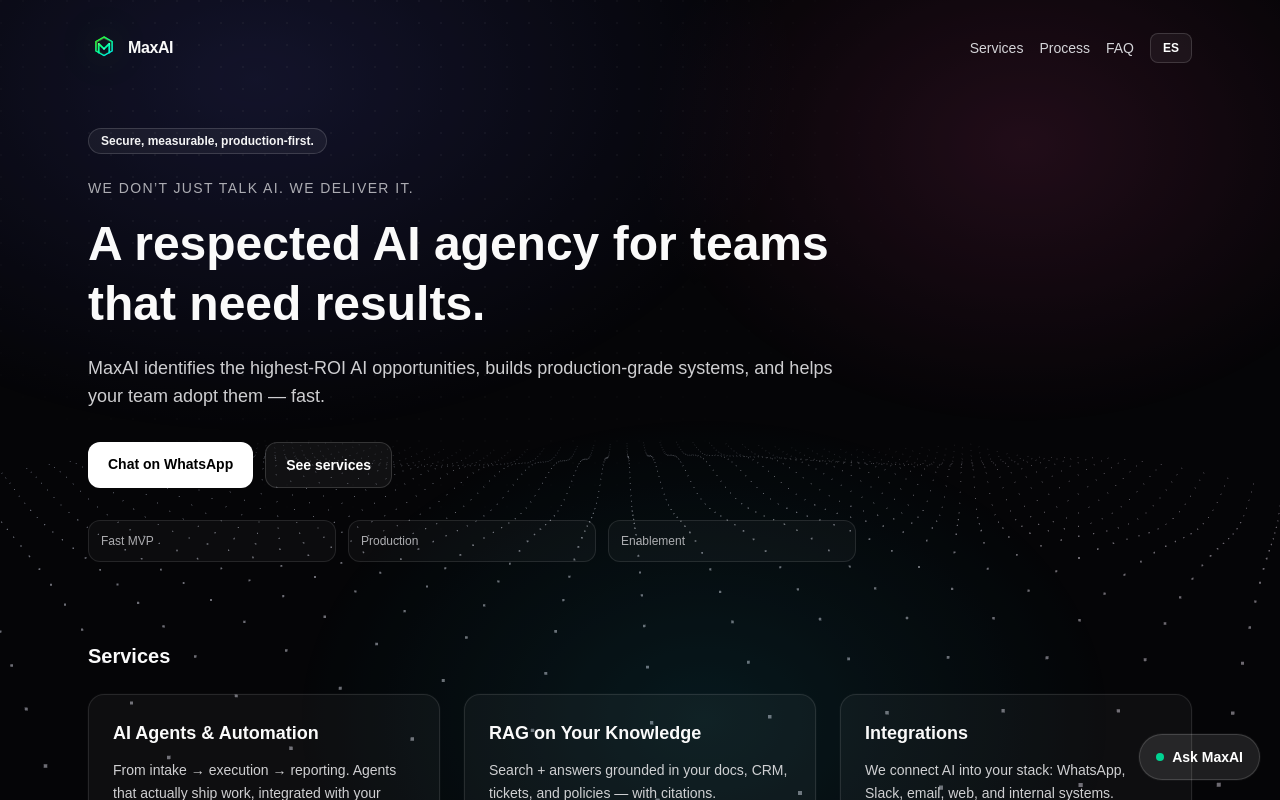
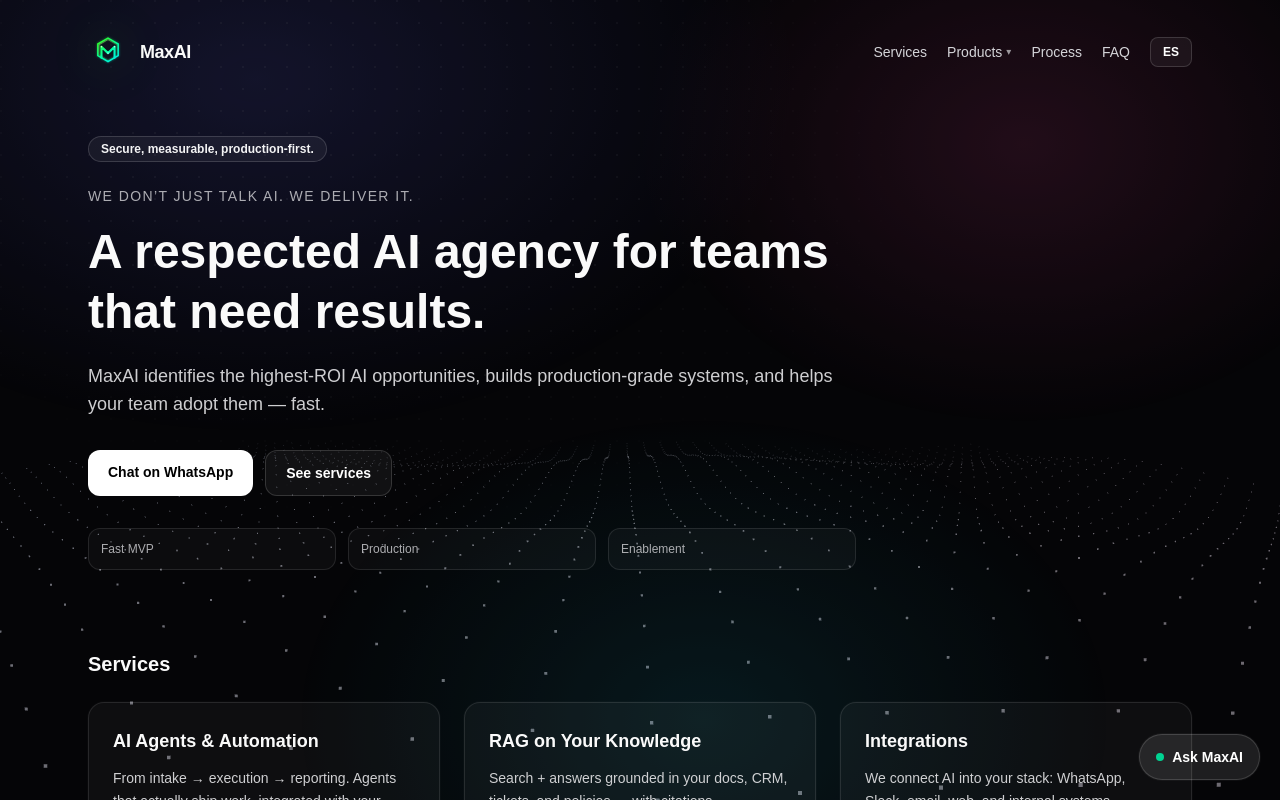
Before and after one commit to MaxSosaD/maxai-agency-site, a Next.js app: page /en in a window 1280 px wide. Shown: the top 800 px of the page. Built offline with nearby package versions, Linux system fonts and the light colour scheme.

Commit message:
Productos

```diff
--- a/src/components/SiteShell.tsx
+++ b/src/components/SiteShell.tsx
@@ -15,23 +15,48 @@
       <DottedSurface />
       <div className="relative z-10 mx-auto max-w-6xl px-6 py-8">
         <header className="flex items-center justify-between">
-          <Link href={`/${locale}`} className="flex items-center gap-2">
-            <div className="relative h-8 w-8">
+          <Link href={`/${locale}`} className="flex items-center gap-3">
+            <div className="relative h-10 w-10">
               <Image
                 src="/maxai-logo.svg"
                 alt="MaxAI"
                 fill
-                className="drop-shadow-[0_0_18px_rgba(57,255,20,0.25)]"
+                className="drop-shadow-[0_0_24px_rgba(57,255,20,0.32)]"
                 priority
               />
             </div>
-            <div className="font-semibold tracking-tight">MaxAI</div>
+            <div className="text-lg font-semibold tracking-tight">MaxAI</div>
           </Link>
 
-          <nav className="flex items-center gap-4 text-sm text-zinc-300">
+          <nav className="flex items-center gap-5 text-sm text-zinc-300">
             <a className="hover:text-white" href="#what">
               {locale === "es" ? "Servicios" : "Services"}
             </a>
+
+            {/* Products dropdown */}
+            <div className="group relative">
+              <button
+                type="button"
+                className="inline-flex items-center gap-1 hover:text-white"
+              >
+                {locale === "es" ? "Productos" : "Products"}
+                <span className="text-[10px] opacity-70">▾</span>
+              </button>
+              <div className="invisible absolute right-0 top-full z-50 mt-3 w-44 translate-y-1 rounded-xl border border-white/12 bg-black/70 p-2 opacity-0 shadow-[0_16px_50px_rgba(0,0,0,0.55)] backdrop-blur transition group-hover:visible group-hover:translate-y-0 group-hover:opacity-100">
+                <a
+                  href="https://maxdash-pi.vercel.app"
+                  target="_blank"
+                  rel="noreferrer"
+                  className="block rounded-lg px-3 py-2 text-sm text-zinc-100 hover:bg-white/10"
+                >
+                  MaxDash
+                  <div className="text-[11px] text-zinc-400">
+                    {locale === "es" ? "Dashboard" : "Dashboard"}
+                  </div>
+                </a>
+              </div>
+            </div>
+
             <a className="hover:text-white" href="#process">
               {locale === "es" ? "Proceso" : "Process"}
             </a>
```
